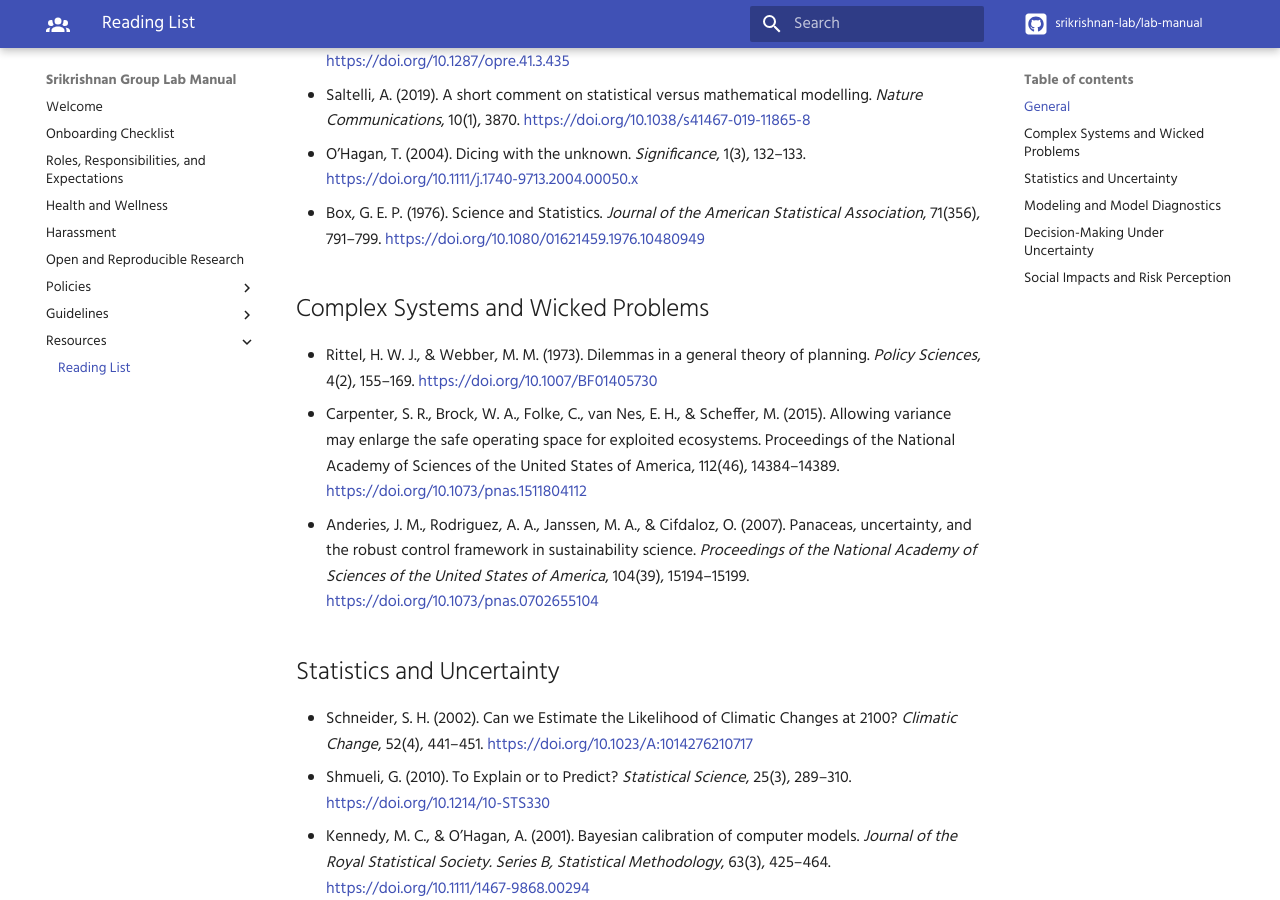
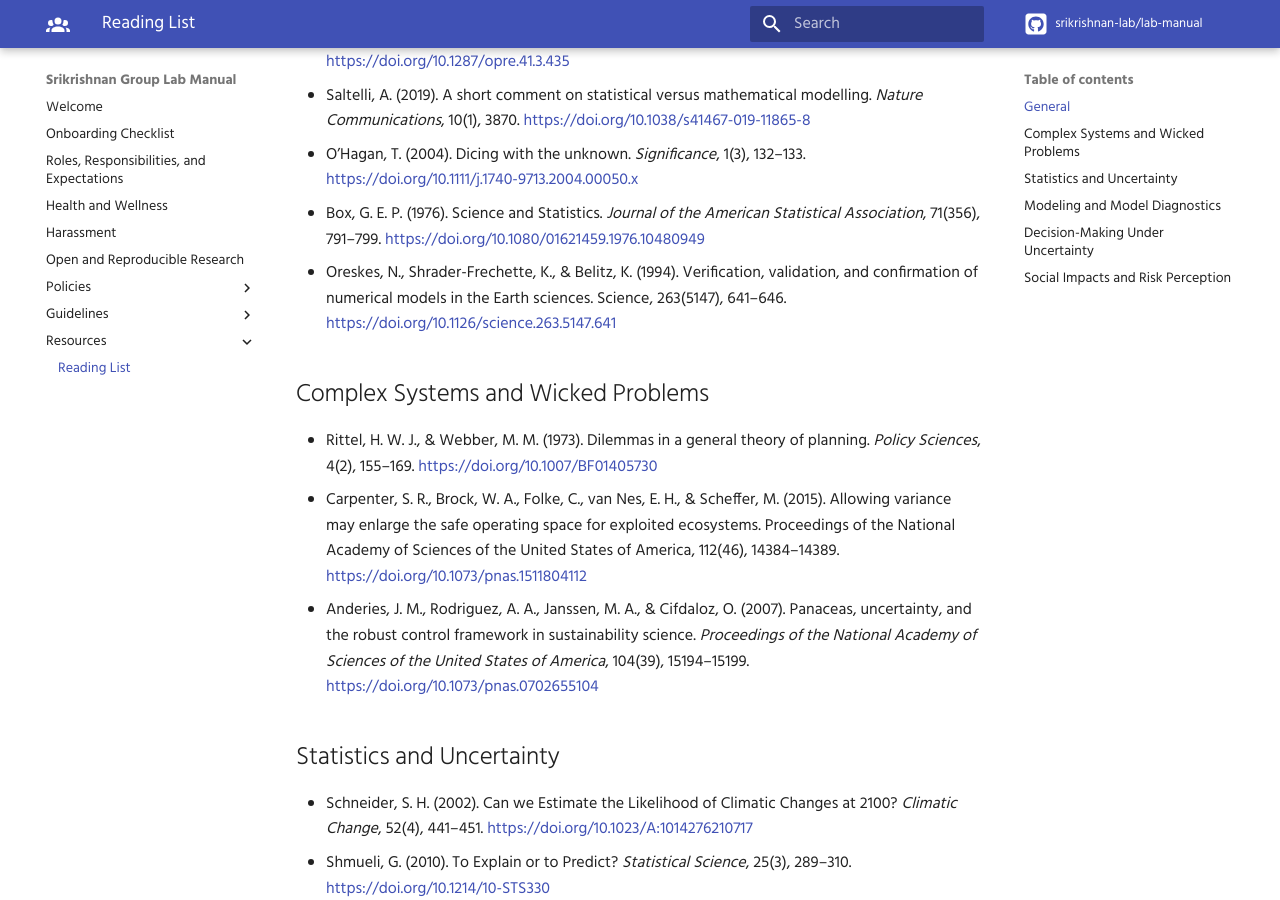
Before and after one commit to srikrishnan-lab/lab-manual, an MkDocs documentation site: the page built from docs/resources/readinglist.md, in a window 1280 px wide and 900 px high, scrolled down 323 px. Built offline with MkDocs 1.6.1 and Material for MkDocs 9.7.7, drawn with Linux system fonts in a browser that asks for light colours; some web fonts are replaced; comment, search, counter and statistics services are not loaded.

Commit message:
add Oreskes et al (1994) to the general reading list

```diff
--- a/docs/resources/readinglist.md
+++ b/docs/resources/readinglist.md
@@ -8,6 +8,7 @@ Here are some papers that are essential or useful reading for members of our gro
 * Saltelli, A. (2019). A short comment on statistical versus mathematical modelling. *Nature Communications*, 10(1), 3870. <https://doi.org/10.1038/s41467-019-11865-8>
 * O’Hagan, T. (2004). Dicing with the unknown. *Significance*, 1(3), 132–133. <https://doi.org/10.1111/j.1740-9713.2004.00050.x>
 * Box, G. E. P. (1976). Science and Statistics. *Journal of the American Statistical Association*, 71(356), 791–799. <https://doi.org/10.1080/01621459.1976.10480949>
+* Oreskes, N., Shrader-Frechette, K., & Belitz, K. (1994). Verification, validation, and confirmation of numerical models in the Earth sciences. Science, 263(5147), 641–646. <https://doi.org/10.1126/science.263.5147.641>
 
 ## Complex Systems and Wicked Problems
 * Rittel, H. W. J., & Webber, M. M. (1973). Dilemmas in a general theory of planning. *Policy Sciences*, 4(2), 155–169. <https://doi.org/10.1007/BF01405730>
```
